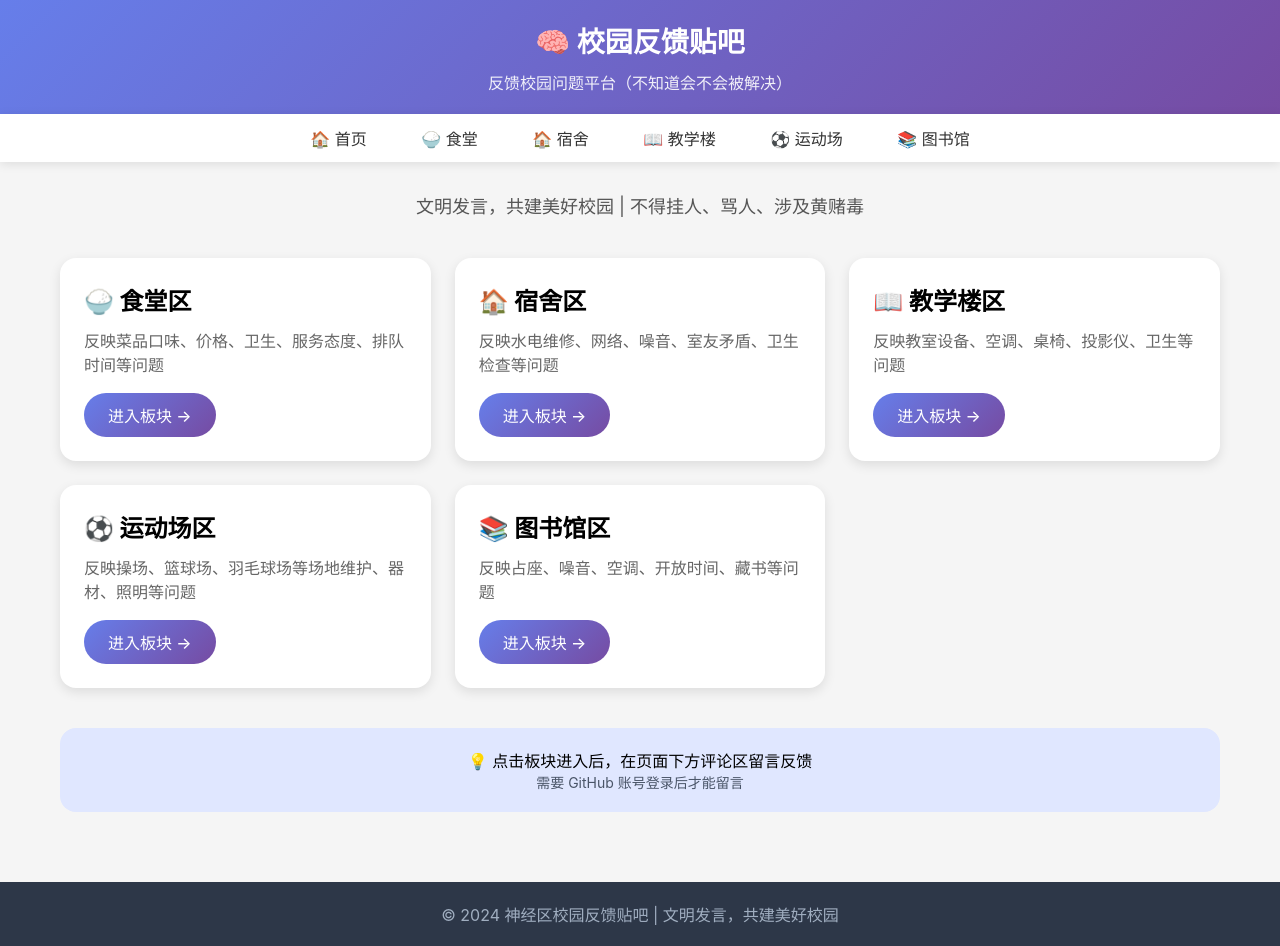
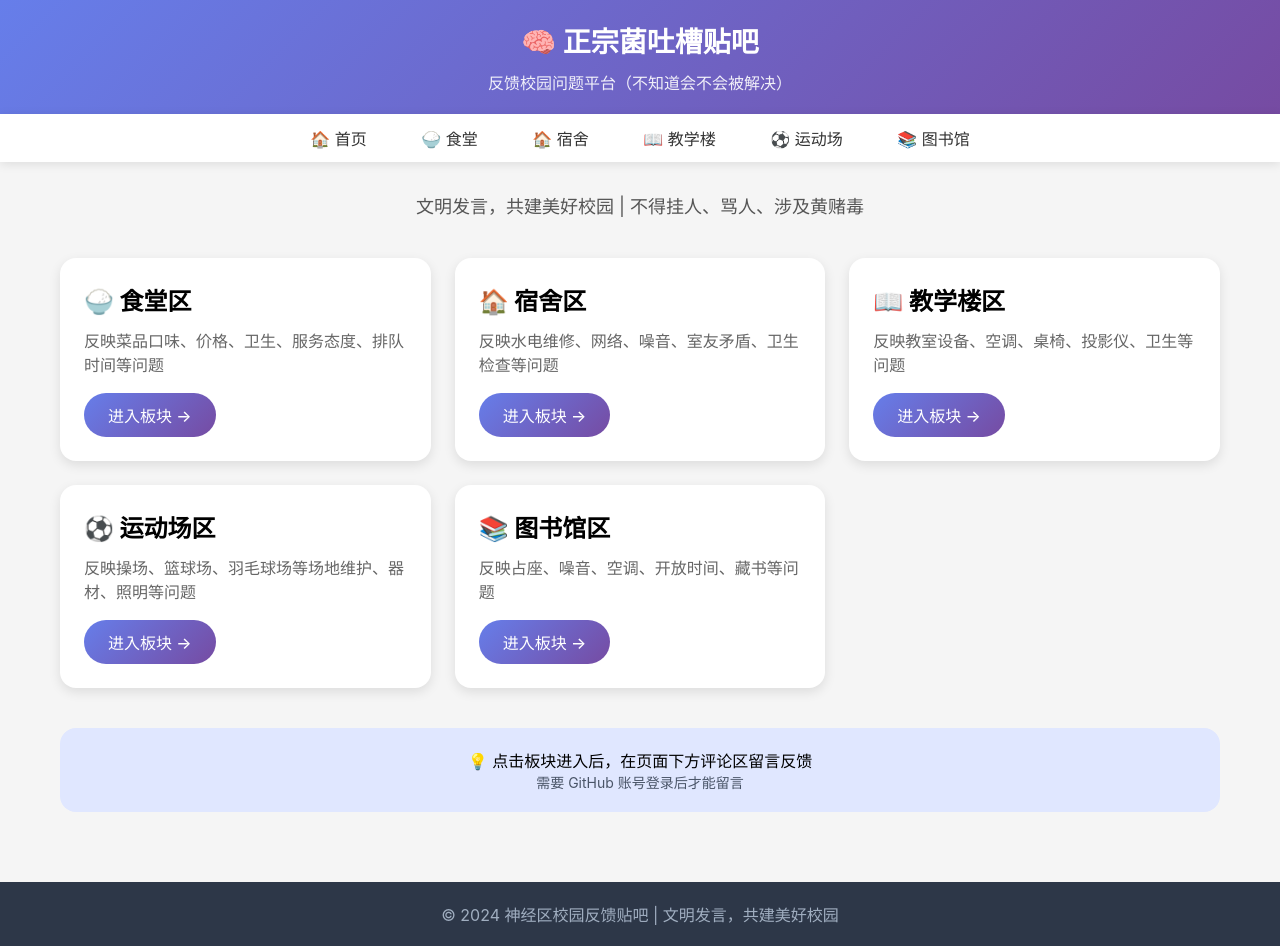
Before and after one commit to shenjingqu/shenjingqu, a Jekyll site: the page built from index.md, in a window 1280 px wide and 946 px high. Built offline with Jekyll 4.4.1, drawn with Linux system fonts in a browser that asks for light colours.

Commit message:
Update _config.yml

```diff
--- a/_config.yml
+++ b/_config.yml
@@ -1,5 +1,5 @@
 # 网站标题
-title: 校园反馈贴吧
+title: 正宗菌吐槽贴吧
 description: 反馈校园问题平台（不知道会不会被解决）
 
 # 使用好看的主题（just-the-docs）
```
